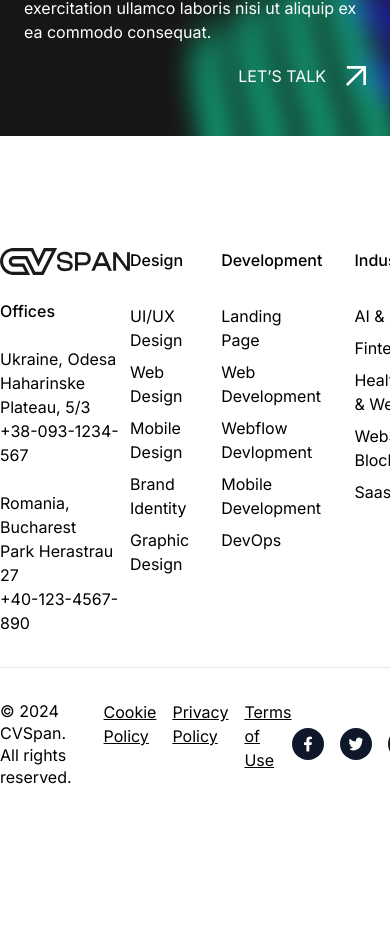
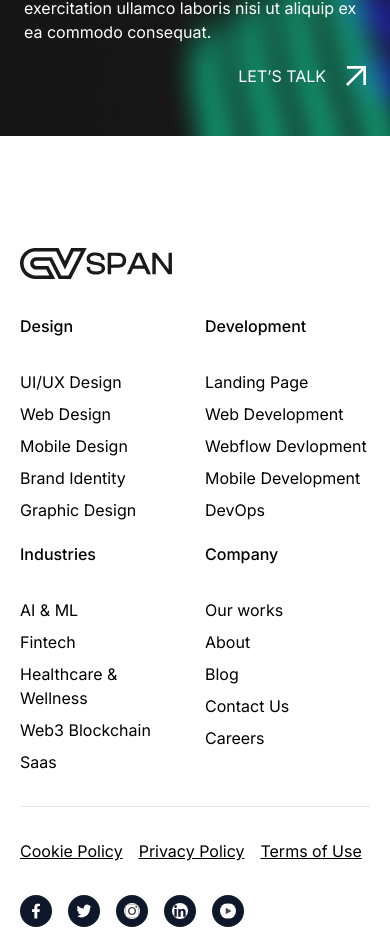
Before and after one commit to cvspan/cvspan-web, a Next.js app: page / in a window 390 px wide. Shown: the part 11058-12000 px from the top of the page. Before the commit the page ends 11942 px from the top, so only its background shows below. Built offline with nearby package versions, Linux system fonts and the light colour scheme.

Commit message:
Implement footer mobile view

```diff
--- a/src/components/molecules/layout/footer/components/index.tsx
+++ b/src/components/molecules/layout/footer/components/index.tsx
@@ -12,8 +12,8 @@ const FooterOfficeAddress = () => {
                 <Link href="/" className="relative box-border block">
                     <Image src="/assets/images/logo.svg" width={152} height={31} alt="Cvspan logo" />
                 </Link>
-                <div className="mt-6">
-                    <h3 className="text-base font-medium text-slate-1000">Offices</h3>
+                <div className="mt-6 hidden lg:block">
+                    <h3 className="text-slate-1000 text-base font-medium">Offices</h3>
                     <div>
                         <ul className="list-none" role="list">
                             {ADDRESSES.map((address: Address) => (
@@ -35,11 +35,11 @@ const FooterOfficeAddress = () => {
 
 const FooterPrimaryLinks = () => {
     return (
-        <div className="col-span-4">
-            <ul className="grid list-none gap-x-8" role="list">
+        <div className="col-span-2 lg:col-span-4">
+            <ul className="grid list-none grid-cols-4 gap-5 md:gap-x-8" role="list">
                 {FOOTER_LINKS.map((link: FooterLink) => (
-                    <li key={link.id} className="row-start-2 place-self-start" role="listitem">
-                        <h3 className="text-base font-medium text-slate-1000">{link.text}</h3>
+                    <li key={link.id} className="col-span-2 place-self-start lg:row-start-1" role="listitem">
+                        <h3 className="text-slate-1000 text-base font-medium">{link.text}</h3>
                         <ul className="mt-6 list-none">
                             {link.links.map((subLink: THIRD_PARTY_LINK) => (
                                 <li className="pt-2" role="listitem" key={subLink.id}>
@@ -60,7 +60,7 @@ const FooterPrimaryLinks = () => {
 
 const FooterThirdPartyLinks = () => {
     return (
-        <ul className="list-none">
+        <ul className="order-1 list-none lg:order-2">
             <div className="flex flex-row gap-x-4">
                 {THIRD_PARTY_LINKS.map((link: THIRD_PARTY_LINK) => (
                     <li key={link.id}>
@@ -86,7 +86,7 @@ const SecondaryFooterLink = ({ social }: { social: Social }) => {
 
 export const PrimaryFooter = () => {
     return (
-        <div className="grid auto-cols-fr grid-cols-6">
+        <div className="grid-cols-span-4 grid auto-cols-fr gap-y-[35px] lg:grid-cols-6">
             <FooterOfficeAddress />
             <FooterPrimaryLinks />
         </div>
@@ -96,14 +96,12 @@ export const PrimaryFooter = () => {
 export const SecondaryFooter = () => {
     return (
         <div>
-            <div className="flex flex-row items-center">
-                <div className="flex flex-grow flex-row">
-                    <div className="mr-8">
-                        <div className="font-normal leading-snug">© 2024 CVSpan. All rights reserved.</div>
-                    </div>
-                    <FooterThirdPartyLinks />
+            <div className="flex flex-col gap-y-8 md:items-center lg:flex-row">
+                <div className="order-3 mr-8 lg:order-1">
+                    <div className="font-normal leading-snug">© 2024 CVSpan. All rights reserved.</div>
                 </div>
-                <div className="flex flex-grow justify-end gap-x-4">
+                <FooterThirdPartyLinks />
+                <div className="order-2 flex flex-grow gap-x-4 lg:order-3 lg:justify-end">
                     {SOCIALS.map((social: Social) => (
                         <SecondaryFooterLink social={social} key={social.id} />
                     ))}
--- a/src/components/molecules/layout/footer/index.tsx
+++ b/src/components/molecules/layout/footer/index.tsx
@@ -4,11 +4,11 @@ import { PrimaryFooter, SecondaryFooter } from './components';
 function Footer() {
     return (
         <footer className="bg-white">
-            <div className="mx-auto w-full max-w-[1200px] pb-24 pt-28">
+            <div className="mx-auto w-full max-w-[1200px] px-5 pb-24 pt-28">
                 <div>
                     <div className="flex flex-col">
                         <PrimaryFooter />
-                        <hr className="my-8" />
+                        <hr className="my-8 md:my-[35px]" />
                         <SecondaryFooter />
                     </div>
                 </div>
```
